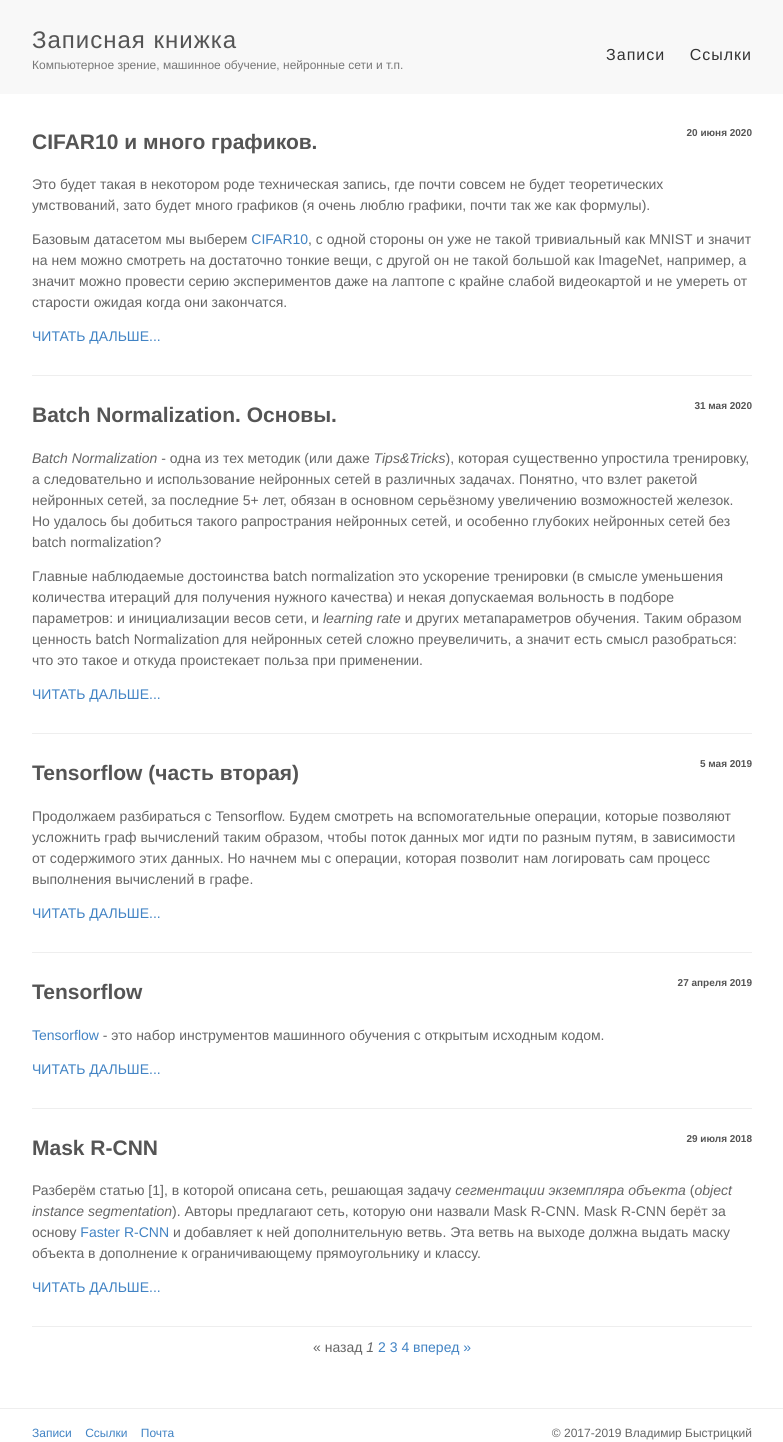
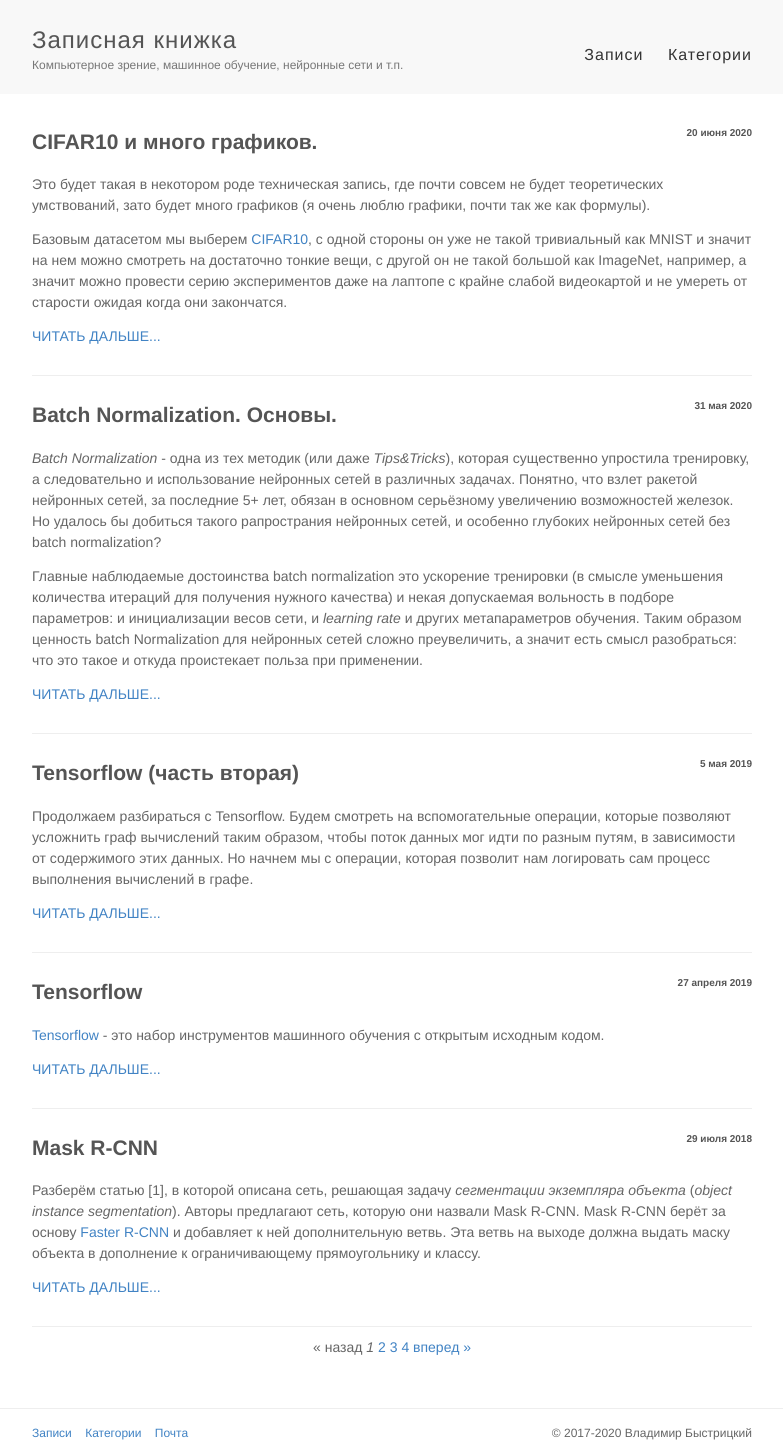
Before and after one commit to vbystricky/vbystricky.github.io, a Jekyll site: the page built from index.html, in a window 1280 px wide. Shown: the whole page, without its empty margins (248-1031 px from the left). Built offline with Jekyll 4.4.1, drawn with Linux system fonts in a browser that asks for light colours; the list of posts is cut into pages by our own code.

Commit message:
Some setup

```diff
--- a/_config.yml
+++ b/_config.yml
@@ -12,10 +12,12 @@
     css_class: 'highlight'
 excerpt_separator: <!--more-->
 
+collections:
+  article_notes:
+    output: true
+    permalink: /:collection/:name
+
+plugins: [jekyll-paginate]
+
 paginate: 5
 paginate_path: "/pages/page:num/"
-
-gems:
-  - jekyll-paginate
-#  - jekyll-sitemap # Create a sitemap using the official Jekyll sitemap gem
-#  - jekyll-feed # Create an Atom feed using the official Jekyll feed gem
--- a/_includes/footer.html
+++ b/_includes/footer.html
@@ -5,21 +5,23 @@
                 <li>
                     <a href="{{ site.baseurl }}/">Записи</a>
                 </li>
-                <!--<li>
-                    <a href="{{ site.baseurl }}/links">Категории</a>
+                <!--
+                <li>
+                    <a href="{{ site.baseurl }}/links">Архив</a>
                 </li>
                 <li>
-                    <a href="{{ site.baseurl }}/links">Архив</a>
-                </li>-->
+                    <a href="{{ site.baseurl }}/links">Ссылки</a>
+                </li>
+                -->
                 <li>
-                    <a href="{{ site.baseurl }}/links">Ссылки</a>
+                    <a href="{{ site.baseurl }}/categories.html">Категории</a>
                 </li>
                 <li>
                     {% if site.email %}<a href="mailto:{{ site.email }}">Почта</a>{% endif %}
                 </li>
             </ul>
             <ul class="footer-list float-right">
-                <li>&copy; 2017-2019 {{ site.author }}</li>
+                <li>&copy; 2017-2020 {{ site.author }}</li>
             </ul>
         </footer>
     </div>
--- a/_includes/mathjax_support.html
+++ b/_includes/mathjax_support.html
@@ -7,7 +7,7 @@
     },
     tex2jax: {
       inlineMath: [ ['$','$'] ],
-      displayMath: [ ['$$','$$'] ],
+      displayMath: [ ['$$','$$'] , ["\\[","\\]"] ],
       processEscapes: true,
     }
   });
--- a/_includes/title.html
+++ b/_includes/title.html
@@ -7,12 +7,12 @@
             </div>
             <nav>
                 <a href="{{ site.baseurl }}/">Записи</a>
+                <a href="{{ site.baseurl }}/categories.html">Категории</a>
                 <!--
                 Set container max-width in style.css to 800px
-                <a href="{{ site.baseurl }}/links">Категории</a>
                 <a href="{{ site.baseurl }}/links">Архив</a>
+                <a href="{{ site.baseurl }}/links">Ссылки</a>
                 -->
-                <a href="{{ site.baseurl }}/links">Ссылки</a>
             </nav>
         </header>
     </div>
--- a/categories.html
+++ b/categories.html
@@ -8,8 +8,7 @@
             <a name="{{ tag[0] }}"></a><h2>{{ tag[0] }}</h2>
             <ul>
             {% for page in tag[1] %}
-                <li><a href="{{ site.baseurl }}{{ page.url }}">{{ page.title }}</a>
-                <span class="category-post-date">{% include page_date_formatted.html %} </span></li>
+                <li><a href="{{ site.baseurl }}{{ page.url }}">{{ page.title }}</a></li>
             {% endfor %}
             </ul>
         </div>
```
